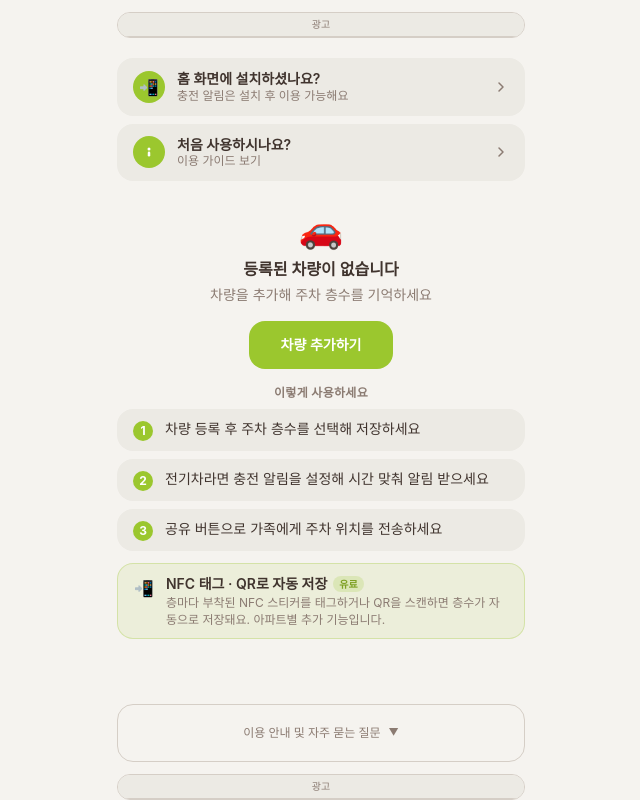
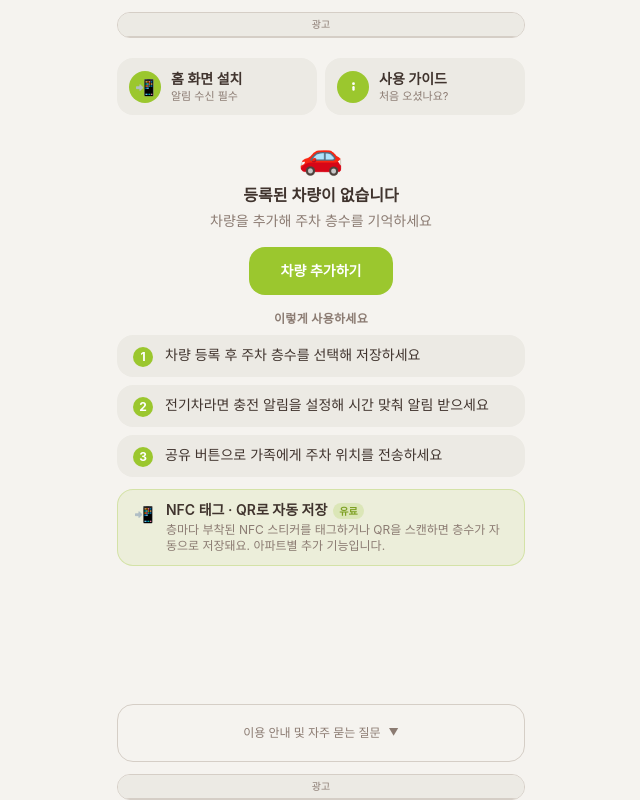
Before and after one commit to ssedol/myfloor, a Next.js app: page / in a window 1280 px wide. Shown: the whole page, without its empty margins (319-959 px from the left). Built offline with nearby package versions, Linux system fonts and the light colour scheme; a web font is replaced by a local one.

Commit message:
refactor: combine install/guide banners into single 2-column row
Frees vertical space so the ad below is more visible.

Co-Authored-By: Claude Opus 4.8 <noreply@anthropic.com>
Claude-Session: https://claude.ai/code/session_01AUFiyQ6XaR5hEruvqeQkNg

```diff
--- a/src/app/page.tsx
+++ b/src/app/page.tsx
@@ -28,7 +28,6 @@ import KakaoAd from "@/components/KakaoAd";
 import FaqSection from "@/components/FaqSection";
 import AlarmInfoPopup from "@/components/AlarmInfoPopup";
 import InstallPrompt from "@/components/InstallPrompt";
-import GuideLink from "@/components/GuideLink";
 import InAppBrowserGuide from "@/components/InAppBrowserGuide";
 
 export default function Home() {
@@ -180,25 +179,35 @@ export default function Home() {
 
         <header className="pt-3 pb-2" />
 
-        <a
-          href="/install?from=main"
-          className="flex items-center justify-between bg-surface rounded-2xl px-4 py-3 mb-2 active:opacity-70 transition-opacity"
-        >
-          <div className="flex items-center gap-3">
-            <div className="w-8 h-8 rounded-full bg-primary flex items-center justify-center flex-shrink-0 text-base">
+        <div className="grid grid-cols-2 gap-2 mb-1">
+          <a
+            href="/install?from=main"
+            className="flex items-center gap-2.5 bg-surface rounded-2xl px-3 py-3 active:opacity-70 transition-opacity"
+          >
+            <div className="w-8 h-8 rounded-full bg-primary flex items-center justify-center flex-shrink-0 text-base leading-none">
               📲
             </div>
-            <div>
-              <p className="text-main text-sm font-semibold leading-tight">홈 화면에 설치하셨나요?</p>
-              <p className="text-sub text-xs">충전 알림은 설치 후 이용 가능해요</p>
+            <div className="min-w-0">
+              <p className="text-main text-sm font-semibold leading-tight">홈 화면 설치</p>
+              <p className="text-sub text-[11px] leading-tight mt-0.5">알림 수신 필수</p>
             </div>
-          </div>
-          <svg width="16" height="16" viewBox="0 0 16 16" fill="none" stroke="currentColor" strokeWidth="1.5" strokeLinecap="round" strokeLinejoin="round" className="text-sub flex-shrink-0">
-            <path d="M6 4l4 4-4 4" />
-          </svg>
-        </a>
-
-        <GuideLink />
+          </a>
+          <a
+            href="/guide"
+            className="flex items-center gap-2.5 bg-surface rounded-2xl px-3 py-3 active:opacity-70 transition-opacity"
+          >
+            <div className="w-8 h-8 rounded-full bg-primary flex items-center justify-center flex-shrink-0">
+              <svg width="15" height="15" viewBox="0 0 16 16" fill="none">
+                <circle cx="8" cy="5" r="1.5" fill="white" />
+                <rect x="6.75" y="7.5" width="2.5" height="5" rx="1.25" fill="white" />
+              </svg>
+            </div>
+            <div className="min-w-0">
+              <p className="text-main text-sm font-semibold leading-tight">사용 가이드</p>
+              <p className="text-sub text-[11px] leading-tight mt-0.5">처음 오셨나요?</p>
+            </div>
+          </a>
+        </div>
 
         <main>
           {vehicles.length === 0 ? (
```
